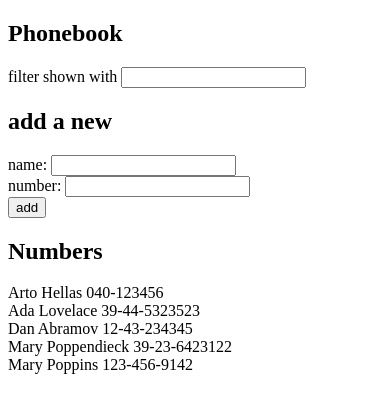
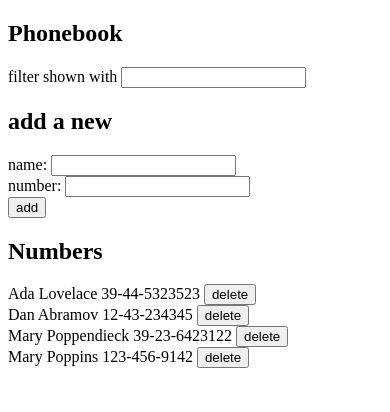
Before and after one commit to chrisfrick/fullstackopen, a React (Create React App) app in the folder part2/phonebook/: page / in a window 390 px wide. Shown: the top 412 px of the page. Built offline with nearby package versions, Linux system fonts and the light colour scheme; data requests are answered from the project's data file.

Commit message:
add delete functionality to phonebook Ex 2.14 phonebook step9

```diff
--- a/part2/phonebook/db.json
+++ b/part2/phonebook/db.json
@@ -1,10 +1,5 @@
 {
   "persons": [
-    {
-      "name": "Arto Hellas",
-      "number": "040-123456",
-      "id": 1
-    },
     {
       "name": "Ada Lovelace",
       "number": "39-44-5323523",
--- a/part2/phonebook/src/App.js
+++ b/part2/phonebook/src/App.js
@@ -1,5 +1,5 @@
 import { useState, useEffect } from 'react'
-import axios from 'axios'
+import phonebookService from './services/phonebook'
 import Filter from './components/Filter'
 import PersonForm from './components/PersonForm'
 import People from './components/People'
@@ -11,9 +11,9 @@ const App = () => {
   const [filter, setFilter] = useState('')
 
   useEffect(() => {
-    console.log('effect')
-    axios.get('http://localhost:3001/persons')
-    .then(response => setPersons(response.data))
+    phonebookService
+      .getAll()
+      .then(persons => setPersons(persons))
   }, [])
 
   const handleNameChange = (event) =>
@@ -41,18 +41,27 @@ const App = () => {
       return alert(`${newName} is already added to the phonebook`)
     }
 
-    axios
-      .post('http://localhost:3001/persons', personObject)
-      .then(response => {
-        setPersons(persons.concat(response.data))
+    phonebookService
+      .create(personObject)
+      .then(returnedPerson => {
+        setPersons(persons.concat(returnedPerson))
         setNewName('')
-    setNewNumber('')
+        setNewNumber('')
       })
   }
 
   const personsToShow =
     filter === '' ? persons
     : persons.filter(person => person.name.toLowerCase().includes(filter.toLowerCase()))
+
+  const deletePerson = (person) => {
+    if (window.confirm(`Delete ${person.name}?`)) {
+      console.log(`delete ${person.id}`)
+      phonebookService
+        .remove(person.id)
+        .then(setPersons(persons.filter(p => p.id !== person.id)))
+    }
+  }
 
   return (
     <div>
@@ -72,7 +81,10 @@ const App = () => {
 
       <h2>Numbers</h2>
 
-      <People persons={personsToShow} />
+      <People
+        persons={personsToShow}
+        handleDelete={deletePerson}
+      />
 
     </div>
   )
--- a/part2/phonebook/src/components/People.js
+++ b/part2/phonebook/src/components/People.js
@@ -1,11 +1,13 @@
-const Person = ({person}) => (
-    <div>{person.name} {person.number}</div>
+const Person = ({person, handleDelete}) => (
+    <div>
+      {person.name} {person.number} <button onClick={() => handleDelete(person)}>delete</button>
+    </div>
   )
 
-const People = ({persons}) => (
+const People = ({persons, handleDelete}) => (
 <div>
         {persons.map(person =>
-        <Person person={person} key={person.name}/>
+        <Person person={person} key={person.name} handleDelete={handleDelete}/>
         )}
 </div>
 )
--- a/part2/phonebook/src/services/phonebook.js
+++ b/part2/phonebook/src/services/phonebook.js
@@ -11,6 +11,11 @@ const create = newObject => {
     return request.then(response => response.data)
 }
 
-let phonebookService = { getAll, create }
+const remove = id => {
+    const request = axios.delete(`${baseUrl}/${id}`)
+    return request.then(response => response.data)
+}
+
+let phonebookService = { getAll, create, remove }
 
 export default phonebookService
```
